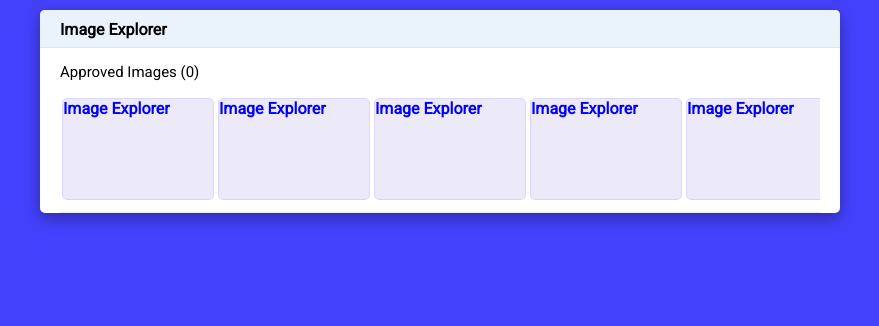
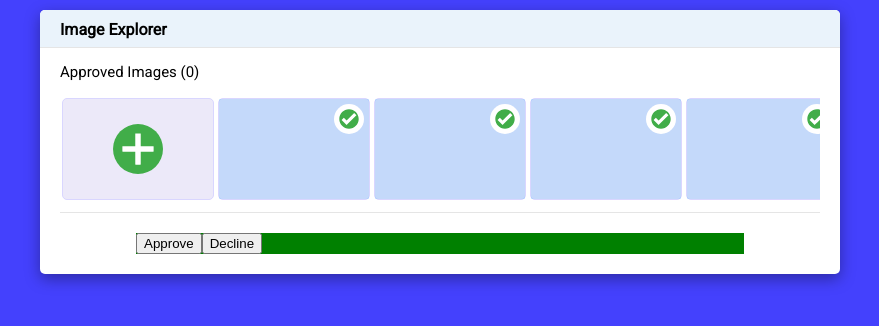
Before and after one commit to Snowlear/image-explorer, a React (Create React App) app: page / in a window 1280 px wide. Shown: the top 326 px of the page, without its empty margins (200-1079 px from the left). Built offline with nearby package versions, Linux system fonts and the light colour scheme.

Commit message:
Component development

```diff
--- a/src/components/atoms/Button.tsx
+++ b/src/components/atoms/Button.tsx
@@ -1 +1,15 @@
-export {};
+import styled, { CSSProperties } from "styled-components";
+
+export default function Button({ children, styles }: ButtonProps) {
+    const Button = styled.button`
+    `;
+
+    return (<Button style={styles}>
+        {children}
+    </Button>);
+}
+
+interface ButtonProps {
+    children?: any;
+    styles?: CSSProperties;
+}
--- a/src/components/atoms/Image.tsx
+++ /dev/null
@@ -1 +0,0 @@
-export {};
--- /dev/null
+++ b/src/components/atoms/ImageBox.tsx
@@ -0,0 +1,11 @@
+import { CSSProperties } from "styled-components";
+
+export default function ImageBox({ url, styles, placeholderText }: ImageBoxProps) {
+    return (<img src={url} alt={placeholderText} style={styles}/>);
+}
+
+interface ImageBoxProps {
+    placeholderText? : string;
+    url?: any;
+    styles?: CSSProperties;
+}
--- a/src/components/atoms/Wrapper.tsx
+++ b/src/components/atoms/Wrapper.tsx
@@ -1,4 +1,4 @@
-import styled, { CSSProperties } from "styled-components";
+import styled from "styled-components";
 
 export default function Wrapper({ children }: WrapperProps) {
     const Wrapper = styled.div`
--- a/src/components/molecules/ApprovedSlider.tsx
+++ b/src/components/molecules/ApprovedSlider.tsx
@@ -5,7 +5,7 @@ import ImageCard from "./ImageCard";
 export default function ApprovedSlider({ styles }: ApprovedSliderProps) {
     const StyledApprovedSlider = styled.div`
     white-space: nowrap;
-    overflow-x: auto;
+    overflow-x: hidden;
     overflow-y: hidden;
     margin-bottom: 10px;
     `;
@@ -13,10 +13,7 @@ export default function ApprovedSlider({ styles }: ApprovedSliderProps) {
     const scrollRef = useHorizontalScroll();
 
     return (<StyledApprovedSlider ref={scrollRef} style={styles}>
-        <ImageCard></ImageCard>
-        <ImageCard></ImageCard>
-        <ImageCard></ImageCard>
-        <ImageCard></ImageCard>
+        <ImageCard isPlus={true}></ImageCard>
         <ImageCard></ImageCard>
         <ImageCard></ImageCard>
         <ImageCard></ImageCard>
--- a/src/components/molecules/ImageCard.tsx
+++ b/src/components/molecules/ImageCard.tsx
@@ -1,9 +1,12 @@
 import React from 'react';
 import styled from 'styled-components';
+import { ReactComponent as Tick } from '../../assets/images/tick.svg';
+import { ReactComponent as Plus } from '../../assets/images/plus.svg';
+import ImageBox from '../atoms/ImageBox';
 
-function ImageCard() {
-    const StyledImageCard = styled.div`
-    color: blue;
+function ImageCard({ isPlus=false }: ImageCardProps) {
+    const StyledImageCard = styled.div<ImageCardProps>`
+    position:relative;
     height: 100px;
     width: 150px;
     border-radius: 5px;
@@ -11,14 +14,60 @@ function ImageCard() {
     border: 1px solid #d9d6ff;
     margin: 2px;
     font-size: 16px;
-    font-weight: 600;
     display: inline-block;
+    text-align:center;
+    ${props => props.isPlus && "float: left;"}
         `;
+
+    const StyledImageApproveOverlay = styled.div`
+    position: absolute;
+    top:0px;
+    background-color: #0088ff2b;
+    width: 100%;
+    height: 100%;
+    `;
+
+    const StyledTick = styled(Tick)`
+    margin: 5px;
+    height: 30px;
+    width: 30px;
+    position: absolute;
+    right: 0px;
+    border-radius: 20px;
+    background-color: #ffffff;
+    `;
+
+    const StyledPlus = styled(Plus)`
+    color:green;
+    height: 50px;
+    width: 50px;
+    position:absolute;
+    top:50%;
+    bottom:50%;
+    transform:translate(-50%, -50%);
+    `;
 
 
   return (
-            <StyledImageCard>Image Explorer</StyledImageCard>
+            <StyledImageCard isPlus={isPlus}>
+                {isPlus ?
+                        <React.Fragment>
+                            <StyledPlus/>
+                        </React.Fragment>
+                    :
+                        <React.Fragment>
+                            <ImageBox></ImageBox>
+                            <StyledImageApproveOverlay>
+                                <StyledTick/>
+                            </StyledImageApproveOverlay>
+                        </React.Fragment>
+                }
+            </StyledImageCard>
   );
 }
 
 export default ImageCard;
+
+interface ImageCardProps {
+    isPlus?: boolean;
+}
--- a/src/components/organisms/ImageViewer.tsx
+++ b/src/components/organisms/ImageViewer.tsx
@@ -1,12 +1,23 @@
 import styled, { CSSProperties } from "styled-components";
+import Button from "../atoms/Button";
+import ImageBox from "../atoms/ImageBox";
 
 export default function ImageViewer({ styles }: ImageViewerProps) {
     const StyledImageViewer = styled.div`
+    background-color:green;
+    margin: auto;
+    margin-bottom:20px;
+    margin-top: 20px;
+    width:80%;
     `;
 
-    return (<StyledImageViewer style={styles}>
-
-    </StyledImageViewer>);
+    return (
+        <StyledImageViewer>
+            <ImageBox ></ImageBox>
+            <Button>Approve</Button>
+            <Button>Decline</Button>
+        </StyledImageViewer>
+    );
 }
 
 interface ImageViewerProps {
--- a/src/components/pages/index.tsx
+++ b/src/components/pages/index.tsx
@@ -1,5 +1,4 @@
 import React from 'react';
-import styled from 'styled-components';
 import Body from '../atoms/Body';
 import Wrapper from '../atoms/Wrapper';
 import Header from '../molecules/Header';
@@ -14,7 +13,7 @@ function Index() {
           <Header/>
           <Wrapper>
             <ApprovedWidget/>
-            <ImageViewer/><ImageViewer/>
+            <ImageViewer/>
           </Wrapper>
         </Body>
     </div>
--- a/src/helpers/horizontalScrollSupport.tsx
+++ b/src/helpers/horizontalScrollSupport.tsx
@@ -6,7 +6,7 @@ export function useHorizontalScroll() {
       const el = elRef.current;
       if (el) {
         const onWheel = (e: { deltaY: number; preventDefault: () => void; }) => {
-          if (e.deltaY == 0) return;
+          if (e.deltaY === 0) return;
           e.preventDefault();
           el.scrollTo({
             left: el.scrollLeft + e.deltaY,
```
Also changed, not shown: src/assets/images/plus.svg (added), src/assets/images/tick.svg (added).
